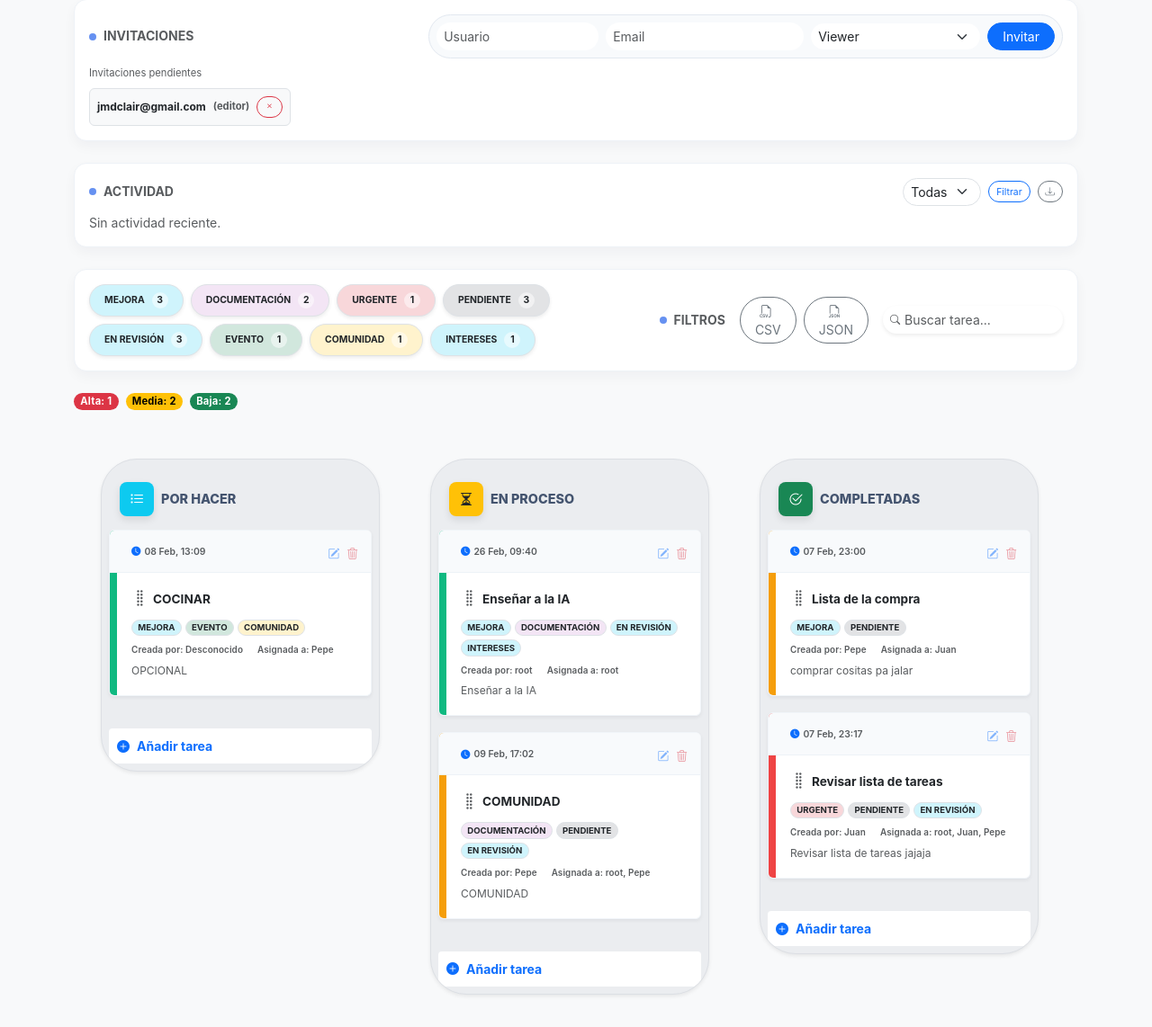
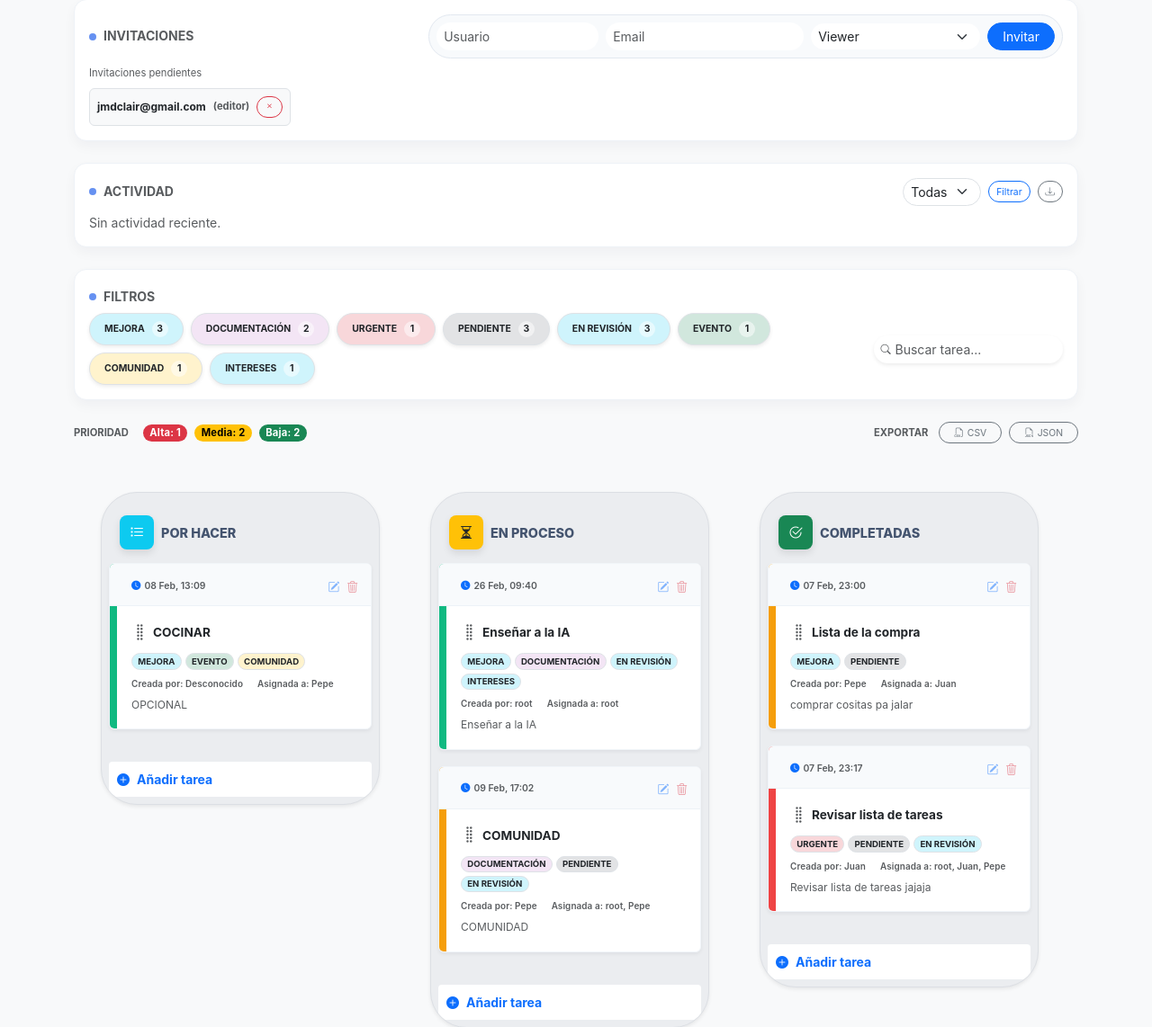
Before and after one commit to dclair/task_master, a Django app: page /boards/1/ in a window 1280 px wide. Shown: the part 499-1641 px from the top of the page at 90% size. Run offline with Django 4.2, Linux system fonts and the light colour scheme; a user stored in the database is signed in; data comes from the database, SQL or seed files in the repository; data that the repository does not hold is empty.

Commit message:
Mejorado los estilos y reordenado la vista del tablero

```diff
--- a/templates/boards/board_detail.html
+++ b/templates/boards/board_detail.html
@@ -158,7 +158,9 @@
         </div>
     </div>
 
-    <div class="section-box d-flex flex-column flex-md-row justify-content-between align-items-md-center gap-3 mb-4">
+    <div class="section-box mb-4">
+        <div class="section-title text-uppercase text-muted small fw-bold mb-2">Filtros</div>
+        <div class="d-flex flex-column flex-md-row justify-content-between align-items-md-center gap-3">
         <div class="d-flex flex-wrap gap-2 align-items-center">
             {% for tag in board_tags %}
             <a href="?tag={{ tag.id }}" class="badge rounded-pill border text-decoration-none text-dark d-flex align-items-center px-3 py-2 shadow-sm" style="background-color: {{ tag.color }}; font-size: 0.65rem;">
@@ -173,21 +175,14 @@
             </a>
             {% endif %}
         </div>
-        <div class="section-title text-uppercase text-muted small fw-bold mb-0">Filtros</div>
-        <div class="d-flex gap-2">
-            <a href="{% url 'boards:export_tasks_csv' board.id %}" class="btn btn-sm btn-outline-secondary rounded-pill px-3">
-                <i class="bi bi-filetype-csv me-1"></i>CSV
-            </a>
-            <a href="{% url 'boards:export_tasks_json' board.id %}" class="btn btn-sm btn-outline-secondary rounded-pill px-3">
-                <i class="bi bi-filetype-json me-1"></i>JSON
-            </a>
-        </div>
         <div class="position-relative" style="min-width: 200px;">
             <input type="text" id="taskSearch" class="form-control form-control-sm rounded-pill ps-4 border-0 shadow-sm" placeholder="Buscar tarea...">
             <i class="bi bi-search position-absolute top-50 start-0 translate-middle-y ms-2 text-muted extra-small"></i>
         </div>
+        </div>
     </div>
     <div class="priority-summary d-flex flex-wrap gap-2 align-items-center mt-2">
+        <div class="text-muted extra-small fw-bold text-uppercase me-2">Prioridad</div>
         <span class="badge rounded-pill text-bg-danger extra-small priority-filter" role="button" tabindex="0" data-priority="high">
             Alta: <span id="prio-high-count">0</span>
         </span>
@@ -197,6 +192,15 @@
         <span class="badge rounded-pill text-bg-success extra-small priority-filter" role="button" tabindex="0" data-priority="low">
             Baja: <span id="prio-low-count">0</span>
         </span>
+        <div class="ms-auto d-flex align-items-center gap-2">
+            <div class="text-muted extra-small fw-bold text-uppercase me-1">Exportar</div>
+            <a href="{% url 'boards:export_tasks_csv' board.id %}" class="btn btn-xs btn-outline-secondary rounded-pill px-3">
+                <i class="bi bi-filetype-csv me-1"></i>CSV
+            </a>
+            <a href="{% url 'boards:export_tasks_json' board.id %}" class="btn btn-xs btn-outline-secondary rounded-pill px-3">
+                <i class="bi bi-filetype-json me-1"></i>JSON
+            </a>
+        </div>
     </div>
 </div>
 
```
